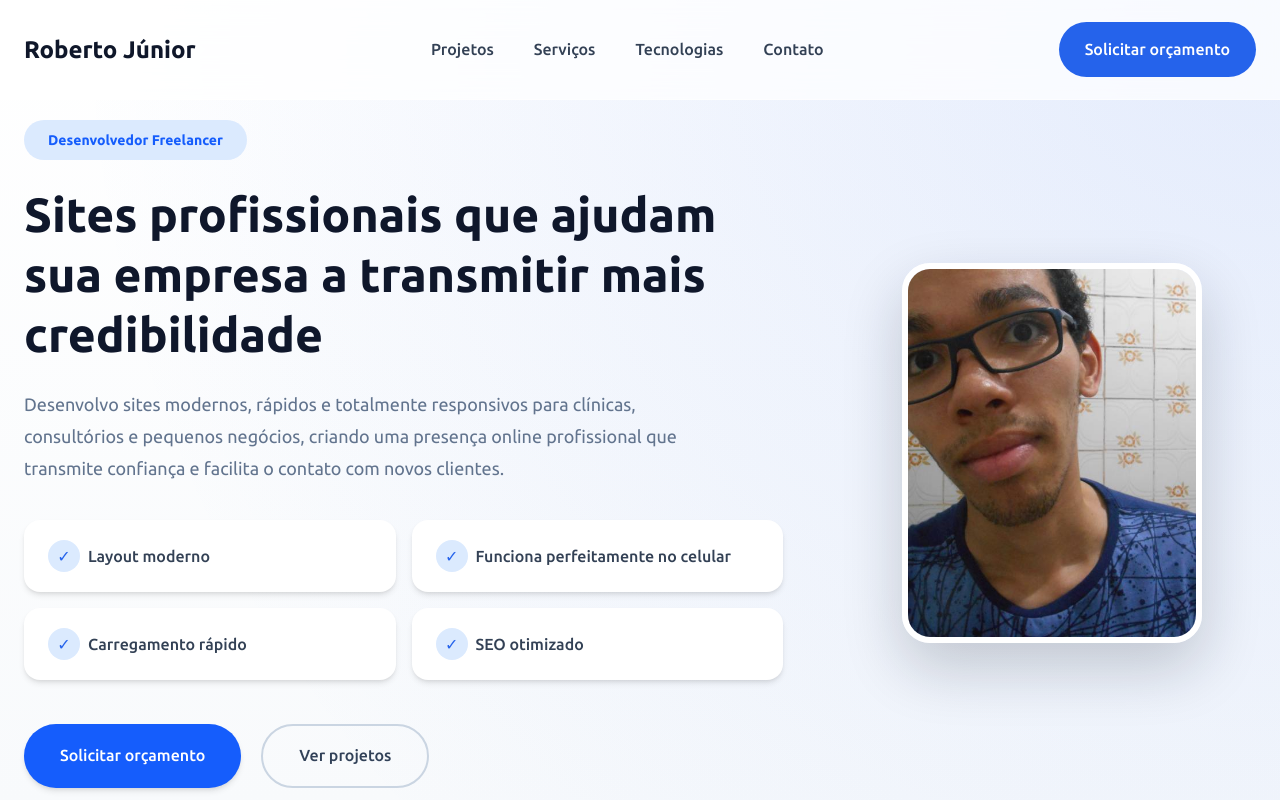
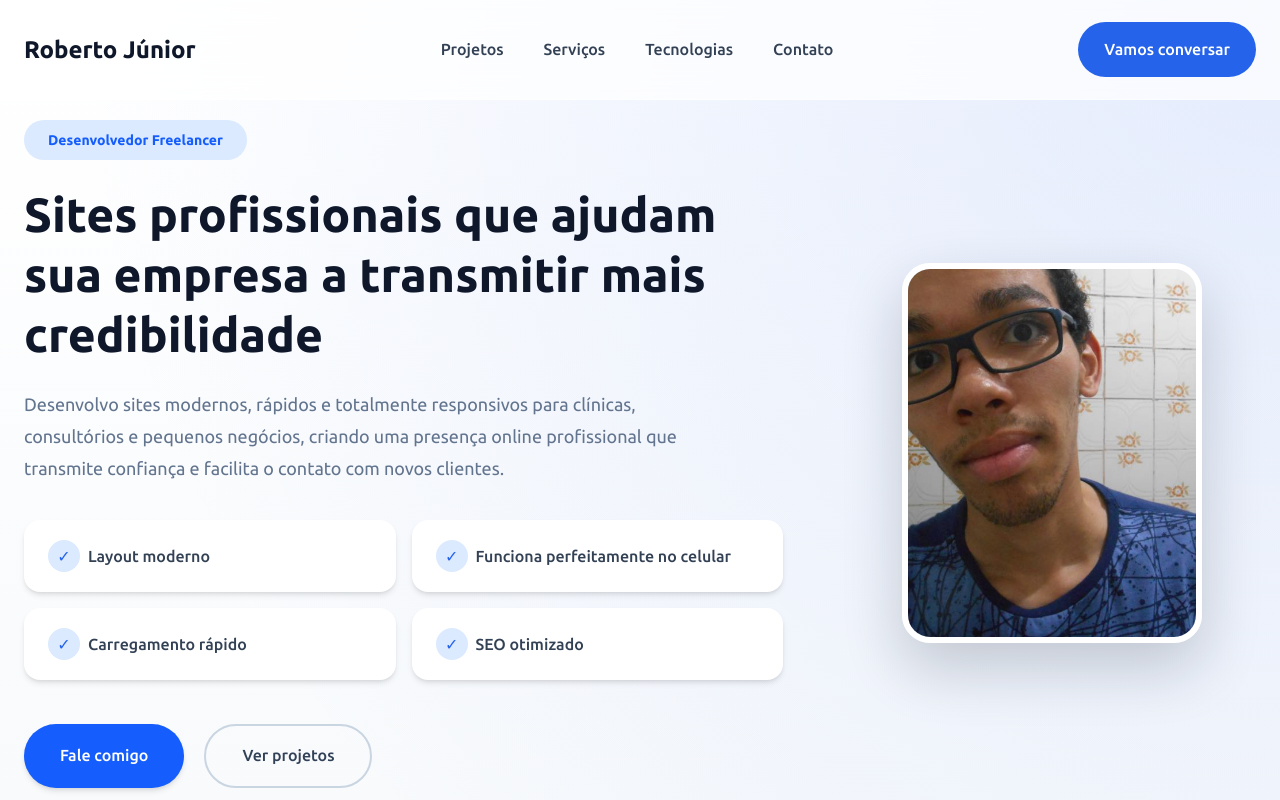
Before and after one commit to RobertoBMJunior/portfolio-profissional, a Next.js app: page / in a window 1280 px wide. Shown: the top 800 px of the page. Built offline with nearby package versions, Linux system fonts and the light colour scheme.

Commit message:
feat: adiciona email ao footer e melhora layout em telas menores

```diff
--- a/src/components/Footer.tsx
+++ b/src/components/Footer.tsx
@@ -1,5 +1,6 @@
 import Link from 'next/link'
 import {
+  EnvelopeIcon,
   GithubLogoIcon,
   LinkedinLogoIcon,
   WhatsappLogoIcon,
@@ -25,28 +26,34 @@ export function Footer() {
         </div>
 
         {/* Direita */}
-        <div className="flex items-center justify-center gap-4">
+        <div className="flex flex-col items-center justify-center gap-1">
           <Link
             href={whatsappUrl}
             target="_blank"
-            className="rounded-full p-2 text-slate-400 transition-colors hover:text-green-400"
+            className="rounded-full p-2 text-slate-400 transition-colors hover:text-green-400 flex gap-2 flex-col items-center md:flex-row md:items-start"
           >
             <WhatsappLogoIcon size={28} weight="fill" />
+            <span>Celular/WhatsApp: (61) 99974-3703</span>
           </Link>
-          <Link
-            href="https://github.com/SEU_GITHUB"
+
+          <div className="rounded-full p-2 text-slate-400 transition-colors hover:text-green-400 flex gap-2 flex-col items-center md:flex-row md:items-start">
+            <EnvelopeIcon size={28} weight="fill" />{' '}
+            <span>Email: robertojuniorazul@gmail.com</span>
+          </div>
+          {/* <Link
+            href="https://github.com/RobertoBMJunior"
             target="_blank"
             className="rounded-full p-2 text-slate-400 transition-colors hover:text-white"
           >
             <GithubLogoIcon size={28} weight="fill" />
           </Link>
           <Link
-            href="https://linkedin.com/in/SEU_LINKEDIN"
+            href="https://www.linkedin.com/in/roberto-j%C3%BAnior-944551184/"
             target="_blank"
             className="rounded-full p-2 text-slate-400 transition-colors hover:text-blue-400"
           >
             <LinkedinLogoIcon size={28} weight="fill" />
-          </Link>
+          </Link> */}
         </div>
       </div>
 
--- a/src/components/Header.tsx
+++ b/src/components/Header.tsx
@@ -115,7 +115,7 @@ export function Header() {
               hover:bg-(--primary-dark)
             "
           >
-            Solicitar orçamento
+            Vamos conversar
           </a>
 
           {/* Botão Mobile */}
@@ -250,7 +250,7 @@ export function Header() {
                 hover:bg-(--primary-dark)
               "
             >
-              Solicitar orçamento
+              Vamos conversar
             </a>
           </li>
         </ul>
--- a/src/components/Hero.tsx
+++ b/src/components/Hero.tsx
@@ -160,7 +160,7 @@ export function Hero() {
                 hover:shadow-xl
               "
             >
-              Solicitar orçamento
+              Fale comigo
             </a>
 
             <a
```
